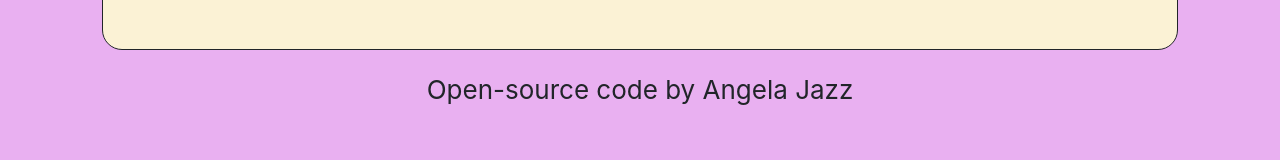
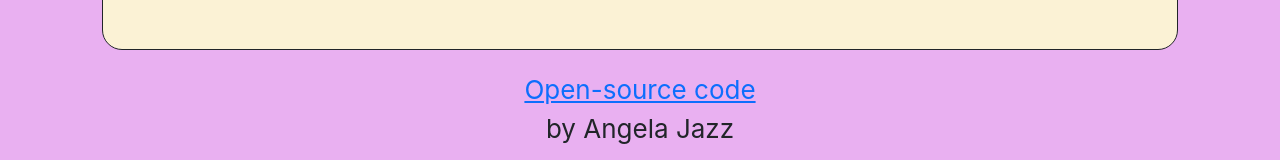
Before and after one commit to angelajazz/weather-app, a React (Create React App) app: page / in a window 1280 px wide. Shown: the part 480-640 px from the top of the page. Built offline with nearby package versions, Linux system fonts and the light colour scheme.

Commit message:
Updated source code link

```diff
--- a/src/App.js
+++ b/src/App.js
@@ -17,7 +17,10 @@ function App() {
           <Forecast />
         </div>
       </div>
-      Open-source code by Angela Jazz
+      <a href="https://github.com/angelajazz/weather-app">
+        Open-source code
+      </a>{" "}
+      by Angela Jazz
     </div>
   );
 }
```
